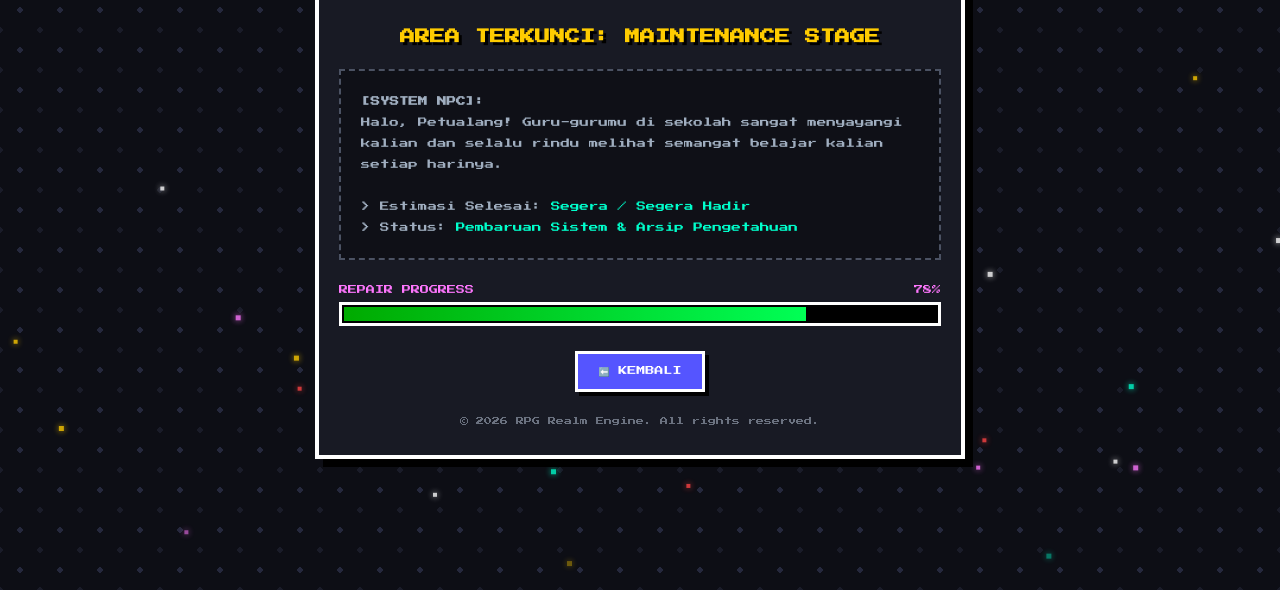
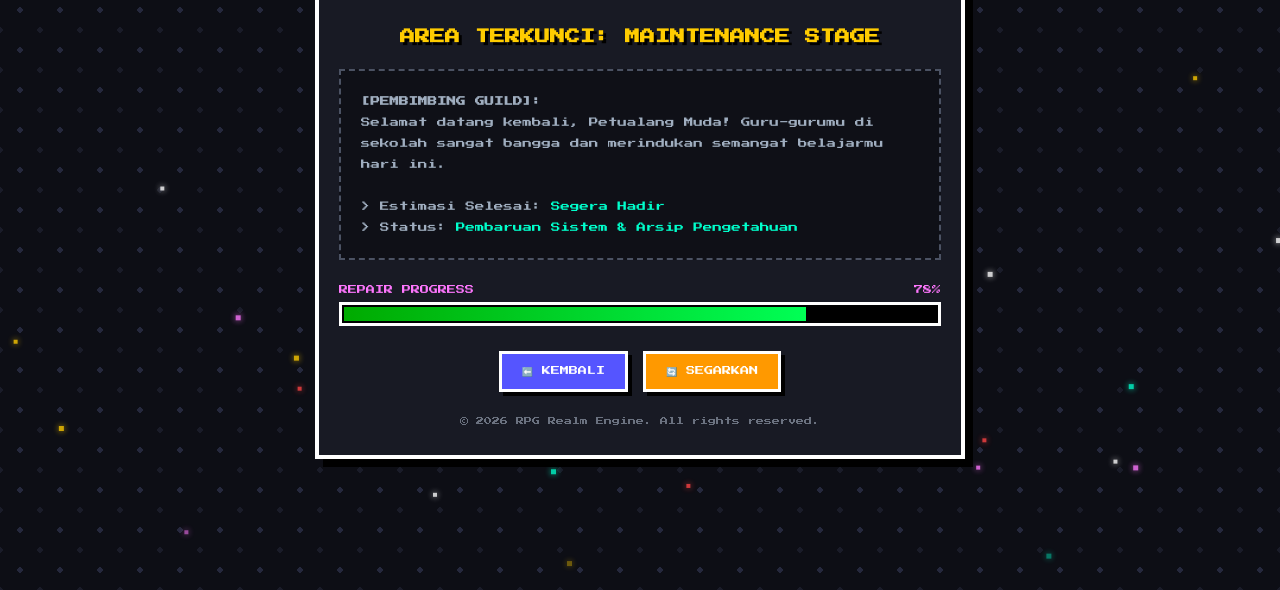
Before and after one commit to buatwr7-oss/maintenance, a plain HTML site: page index.html in a window 1280 px wide. Shown: the part 210-800 px from the top of the page. Drawn offline with Linux system fonts and the light colour scheme.

Commit message:
Update index.html

```diff
--- a/index.html
+++ b/index.html
@@ -109,7 +109,12 @@
             font-size: 9.5px;
             line-height: 2.2;
             color: #a0aec0;
-            min-height: 130px;
+            min-height: 140px;
+        }
+
+        #npc-text {
+            transition: opacity 0.5s ease;
+            opacity: 1;
         }
 
         .dialogue-box span {
@@ -140,7 +145,6 @@
             background: linear-gradient(90deg, #00aa00, #00ff55);
             height: 100%;
             width: 78%;
-            image-rendering: pixelated;
         }
 
         /* Tombol Container & Efek Interaktif */
@@ -229,12 +233,12 @@
 
         <h1>AREA TERKUNCI: MAINTENANCE STAGE</h1>
 
-        <!-- Kotak Dialog dengan Pesan Motivasi, Kasih Sayang Guru, & Fakta Pelajaran -->
+        <!-- Kotak Dialog dengan Pesan Pembimbing Guild -->
         <div class="dialogue-box" id="dialogue-box">
-            <p><strong>[SYSTEM NPC]:</strong></p>
-            <p id="npc-text">Halo, Petualang! Guru-gurumu di sekolah sangat menyayangi kalian dan selalu rindu melihat semangat belajar kalian setiap harinya.</p>
+            <p><strong>[PEMBIMBING GUILD]:</strong></p>
+            <p id="npc-text">Selamat datang kembali, Petualang Muda! Guru-gurumu di sekolah sangat bangga dan merindukan semangat belajarmu hari ini.</p>
             <br>
-            <p>> Estimasi Selesai: <span>Segera / Segera Hadir</span></p>
+            <p>> Estimasi Selesai: <span>Segera Hadir</span></p>
             <p>> Status: <span id="status-text">Pembaruan Sistem & Arsip Pengetahuan</span></p>
         </div>
 
@@ -251,7 +255,7 @@
         <!-- Tombol Aksi -->
         <div class="button-group">
             <a href="javascript:history.back();" class="btn-retro btn-back">⬅️ KEMBALI</a>
-
+            <a href="javascript:location.reload();" class="btn-retro btn-refresh">🔄 SEGARKAN</a>
         </div>
 
         <div class="footer-text">
@@ -260,7 +264,7 @@
     </div>
 
     <script>
-        // 1. Optimasi Partikel Berterbangan
+        // 1. Partikel Berterbangan
         const particleContainer = document.getElementById('particles-container');
         const particleCount = window.innerWidth < 480 ? 20 : 35;
         const colors = ['#ffcc00', '#00ffcc', '#ff77ff', '#ffffff', '#ff4444'];
@@ -286,28 +290,32 @@
             particleContainer.appendChild(particle);
         }
 
-        // 2. Rotasi Pesan Motivasi, Kasih Sayang Guru, & Fakta Pelajaran
+        // 2. Rotasi 10 Pesan Motivasi & Fakta Ilmu Pengetahuan (Durasi: 12 Detik)
         const npcQuotes = [
-            "Halo, Petualang! Guru-gurumu di sekolah sangat menyayangi kalian dan selalu rindu melihat semangat belajar kalian setiap hari.",
-            "Fakta Sains: Cahaya matahari membutuhkan waktu sekitar 8 menit 20 detik untuk sampai ke bumi.",
-            "Ingatlah, setiap kesalahan saat mengerjakan soal latihan adalah bukti nyata bahwa otakmu sedang berkembang dan belajar.",
-            "Bapak dan Ibu Guru selalu tulus mendoakan kesuksesan masa depan kalian. Jadilah murid yang bangga dengan proses belajarnya!",
+            "Selamat datang kembali, Petualang Muda! Guru-gurumu di sekolah sangat bangga dan selalu rindu melihat semangat belajarmu setiap hari.",
+            "Fakta Sains: Cahaya matahari membutuhkan waktu sekitar 8 menit 20 detik untuk sampai ke bumi dan memberi energi pada kehidupan.",
+            "Setiap latihan soal yang kamu kerjakan adalah peningkatan EXP nyata untuk mempertajam kecerdasan otaknya Petualang Muda!",
+            "Bapak dan Ibu Guru selalu tulus mendoakan keberhasilanmu. Jadilah Petualang Muda yang bangga dengan setiap tahapan proses belajarnya!",
             "Fakta Matematika: Angka nol (0) ditemukan pertama kali oleh matematikawan hebat asal India bernama Aryabhata.",
-            "Kegigihan kalian hari ini dalam belajar adalah kunci utama untuk menaklukkan tantangan terbesar di masa depan. Teruslah berjuang!"
+            "Kegigihanmu belajar hari ini adalah senjata terbaik untuk menaklukkan tantangan terbesar di masa depan. Teruslah melangkah!",
+            "Fakta Bahasa: Bahasa Indonesia memiliki ribuan kata serapan unik yang berasal dari berbagai bahasa di dunia.",
+            "Jangan pernah takut salah saat menjawab soal. Di dalam dunia pendidikan, kegagalan hanyalah proses mengumpulkan poin pengalaman!",
+            "Fakta Geografi: Indonesia adalah negara kepulauan terbesar di dunia dengan lebih dari 17.000 pulau yang terbentang indah.",
+            "Istirahatlah sejenak untuk memulihkan energi (Mana), lalu bersiaplah kembali untuk menuntut ilmu bersama teman-temanmu!"
         ];
 
         let quoteIndex = 0;
         const textElement = document.getElementById('npc-text');
-        textElement.style.transition = 'opacity 0.3s ease';
 
+        // Mengubah teks setiap 12.000 ms (12 Detik)
         setInterval(() => {
             quoteIndex = (quoteIndex + 1) % npcQuotes.length;
             textElement.style.opacity = 0;
             setTimeout(() => {
                 textElement.textContent = npcQuotes[quoteIndex];
                 textElement.style.opacity = 1;
-            }, 300);
-        }, 7000);
+            }, 500);
+        }, 12000);
     </script>
 </body>
 </html>
```
